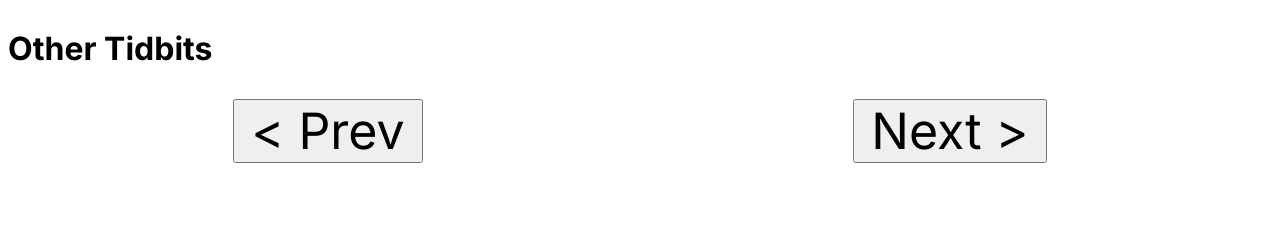
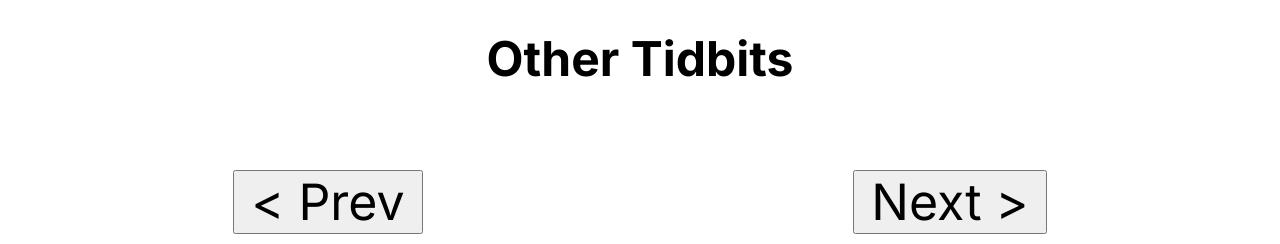
Before and after one commit to Wither19/pokedex, a plain HTML site: page fiddle/index.html in a window 1280 px wide. Both pictures are taken after a click on the element "Other Tidbits". Shown: the part 700-944 px from the top of the page. Before the commit the page ends 873 px from the top, so only its background shows below. Drawn offline with nearby package versions, Linux system fonts and the light colour scheme; no server answers.

Commit message:
Update style.css

```diff
--- a/fiddle/style.css
+++ b/fiddle/style.css
@@ -5,7 +5,8 @@ button {
 
 .pokemon-name,
 .stats-header,
-.abilities-header {
+.abilities-header,
+.tidbits-header {
   display: block;
   text-align: center;
   font-size: 48px;
@@ -79,20 +80,30 @@ p {
   font-weight: 700;
 }
 
-.hp {
-  text-transform: uppercase;
-  margin: 2px 6px;
+.tidbits {
+  display: none;
+  justify-content: space-evenly;
+  flex-wrap: wrap;
+  font-size: 20px;
+  line-height: 150%;
+  font-weight: 700;
+  text-transform: lowercase !important;
 }
 
+.hp,
 .atk,
 .sp-atk,
 .def,
 .sp-def,
 .spd,
-.normal,
-.hidden {
+.norm,
+.hidden,
+.height,
+.weight {
   text-transform: capitalize;
   margin: 2px 6px;
+  margin: 20px;
+  font-size: 32px;
 }
 
 input {
```
